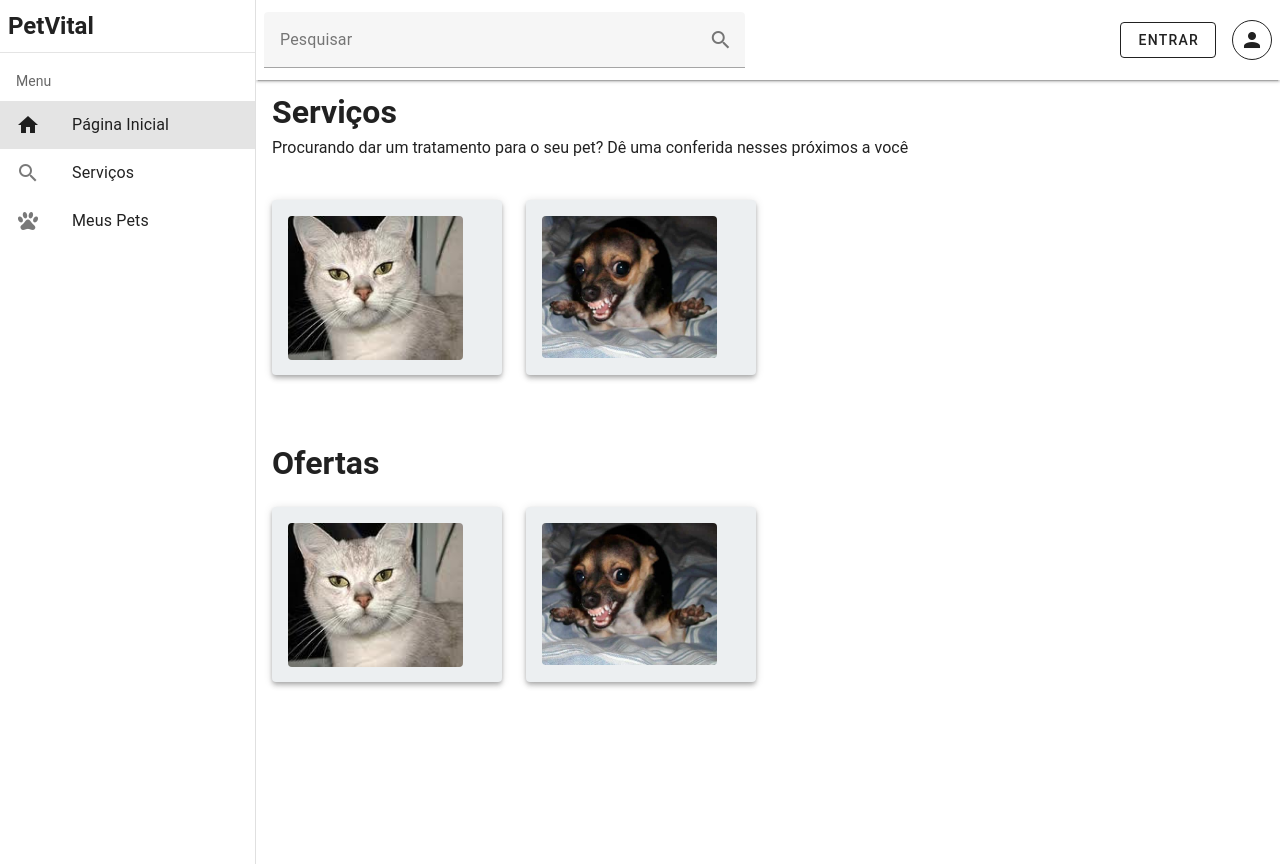
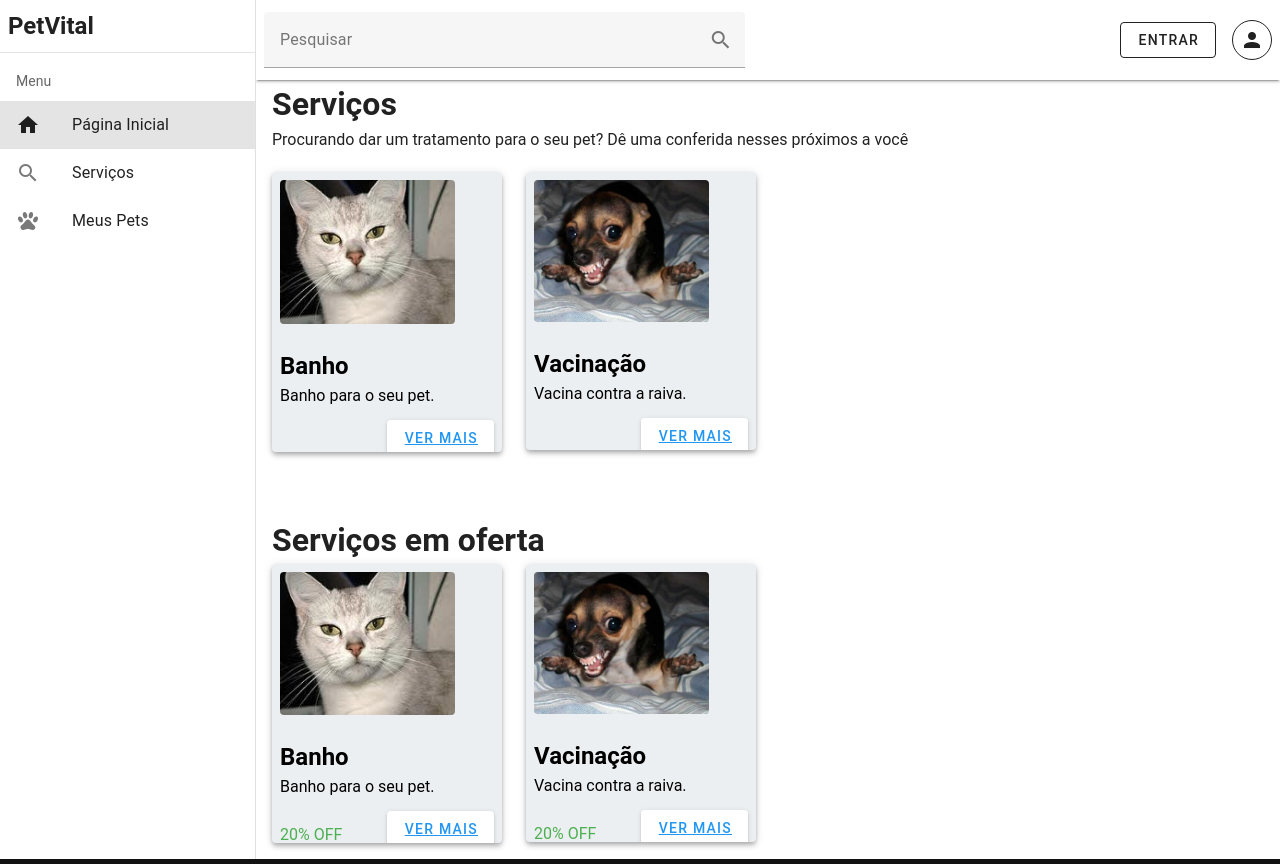
Before and after one commit to Kishi011/Abex-PetVital, a Vue app: page / in a window 1280 px wide. Built offline with nearby package versions, Linux system fonts and the light colour scheme.

Commit message:
arrumando coisas

```diff
--- a/src/layouts/default.vue
+++ b/src/layouts/default.vue
@@ -28,6 +28,7 @@
       <v-btn
         class="mr-2"
         variant="outlined"
+        to="/login-cliente"
       >Entrar</v-btn>
       <v-avatar
         class="ml-2"
--- /dev/null
+++ b/src/layouts/empty.vue
@@ -0,0 +1,13 @@
+<template>
+  <v-app theme="light">
+    <v-main>
+      <router-view />
+    </v-main>
+  </v-app>
+</template>
+
+<script>
+export default {
+  name: 'EmptyLayout',
+}
+</script>
--- a/src/pages/index.vue
+++ b/src/pages/index.vue
@@ -1,16 +1,14 @@
 <template>
-  <v-app>
   <v-container>
     <header class="mb-5">
-				<h1 class="pt-2">Serviços</h1>
+      <h1>Serviços</h1>
       <span>Procurando dar um tratamento para o seu pet? Dê uma conferida nesses próximos a você</span>
     </header>
 
     <section class="mb-16">
       <v-row justify-start>
         <v-col v-for="item in itens" :key="item" cols="3">
-						<v-card elevation="4" color="blue-grey-lighten-5" height="175" class="mt-5">
-							<v-card-text>
+          <v-card elevation="4" color="blue-grey-lighten-5" class="pa-2">
             <v-row>
               <v-col>
                 <v-img rounded :src="item.img" width="175" />
@@ -25,19 +23,17 @@
                 </div>
               </v-col>
             </v-row>
-							</v-card-text>
           </v-card>
         </v-col>
       </v-row>
     </section>
 
-			<h1 class="mt-5">Ofertas</h1>
+    <h1 class="mt-5">Serviços em oferta</h1>
 
     <section>
       <v-row>
         <v-col v-for="item in itens" :key="item" cols="3">
-						<v-card elevation="4" color="blue-grey-lighten-5" height="175" class="mt-5">
-							<v-card-text>
+          <v-card elevation="4" color="blue-grey-lighten-5" class="pa-2">
             <v-row>
               <v-col>
                 <v-img rounded :src="item.img" width="175" />
@@ -54,13 +50,11 @@
                 </div>
               </v-col>
             </v-row>
-							</v-card-text>
           </v-card>
         </v-col>
       </v-row>
     </section>
   </v-container>
-  </v-app>
 </template>
 
 <script>
--- a/src/pages/login-cliente.vue
+++ b/src/pages/login-cliente.vue
@@ -82,7 +82,8 @@
 
 <script>
   export default {
-    name: "cadastroLogin",
+    name: 'LoginCadastroClientePage',
+    template: 'empty',
 
     data() {
       return {
```
Lines whose indentation alone changed are shown as unchanged.
